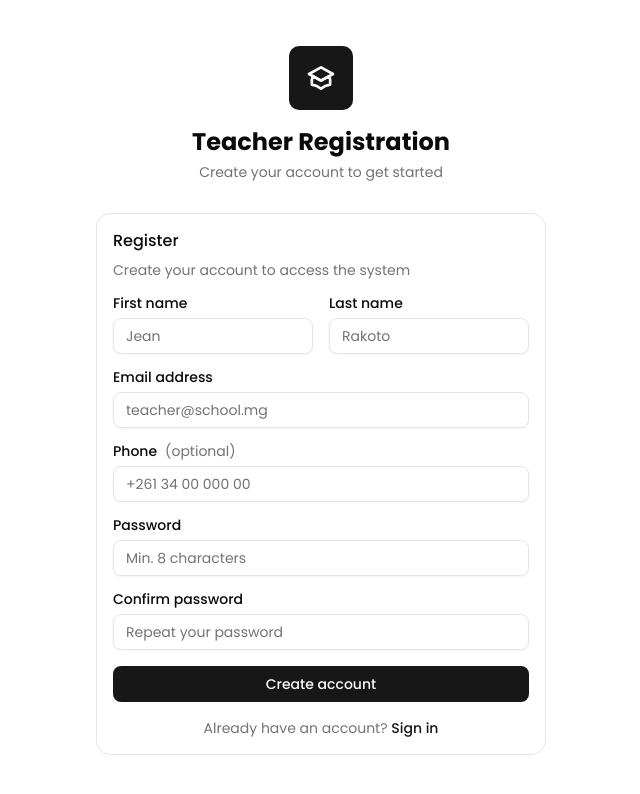
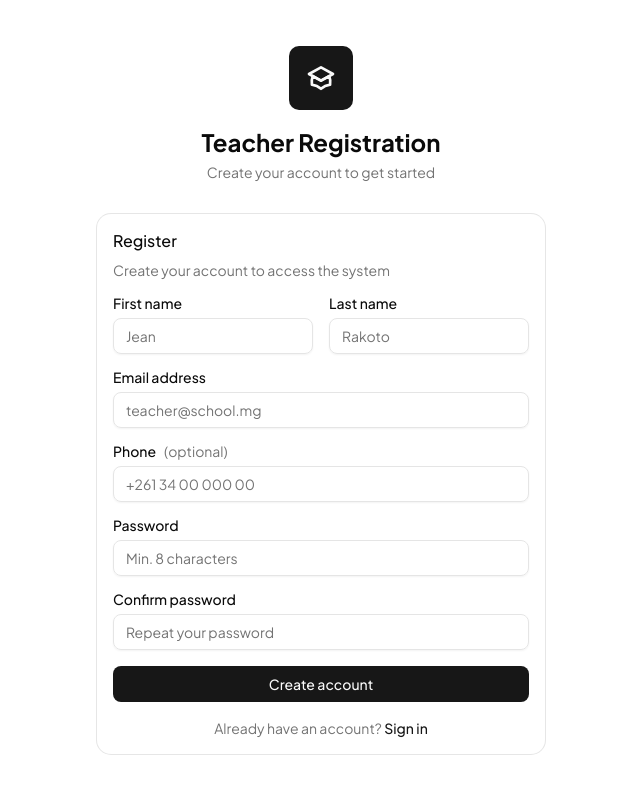
Before and after one commit to mandrindraa/masterclass-next, a Next.js app: page /register in a window 1280 px wide. Shown: the top 794 px of the page, without its empty margins (319-959 px from the left). Built offline with nearby package versions, Linux system fonts and the light colour scheme.

Commit message:
update layout to use Plus Jakarta Sans as the main font family

```diff
--- a/app/layout.tsx
+++ b/app/layout.tsx
@@ -1,13 +1,13 @@
 import type { Metadata } from "next";
-import { Poppins } from "next/font/google";
+import { Plus_Jakarta_Sans } from "next/font/google";
 import "./globals.css";
 
-const poppins = Poppins({
-  variable: "--font-poppins",
+const plusJakartaSans = Plus_Jakarta_Sans({
+  variable: "--font-plus-jakarta-sans",
   subsets: ["latin"],
   display: "swap",
   weight: ["300", "400", "500", "600", "700"],
-});
+})
 
 export const metadata: Metadata = {
   title: {
@@ -24,7 +24,7 @@ export default function RootLayout({
   children: React.ReactNode;
 }>) {
   return (
-    <html lang="en" className={`${poppins.className} h-full antialiased bg-background`}>
+    <html lang="en" className={`${plusJakartaSans.className} h-full antialiased bg-background`}>
       <body className="min-h-full flex flex-col bg-background">{children}</body>
     </html>
   );
```
